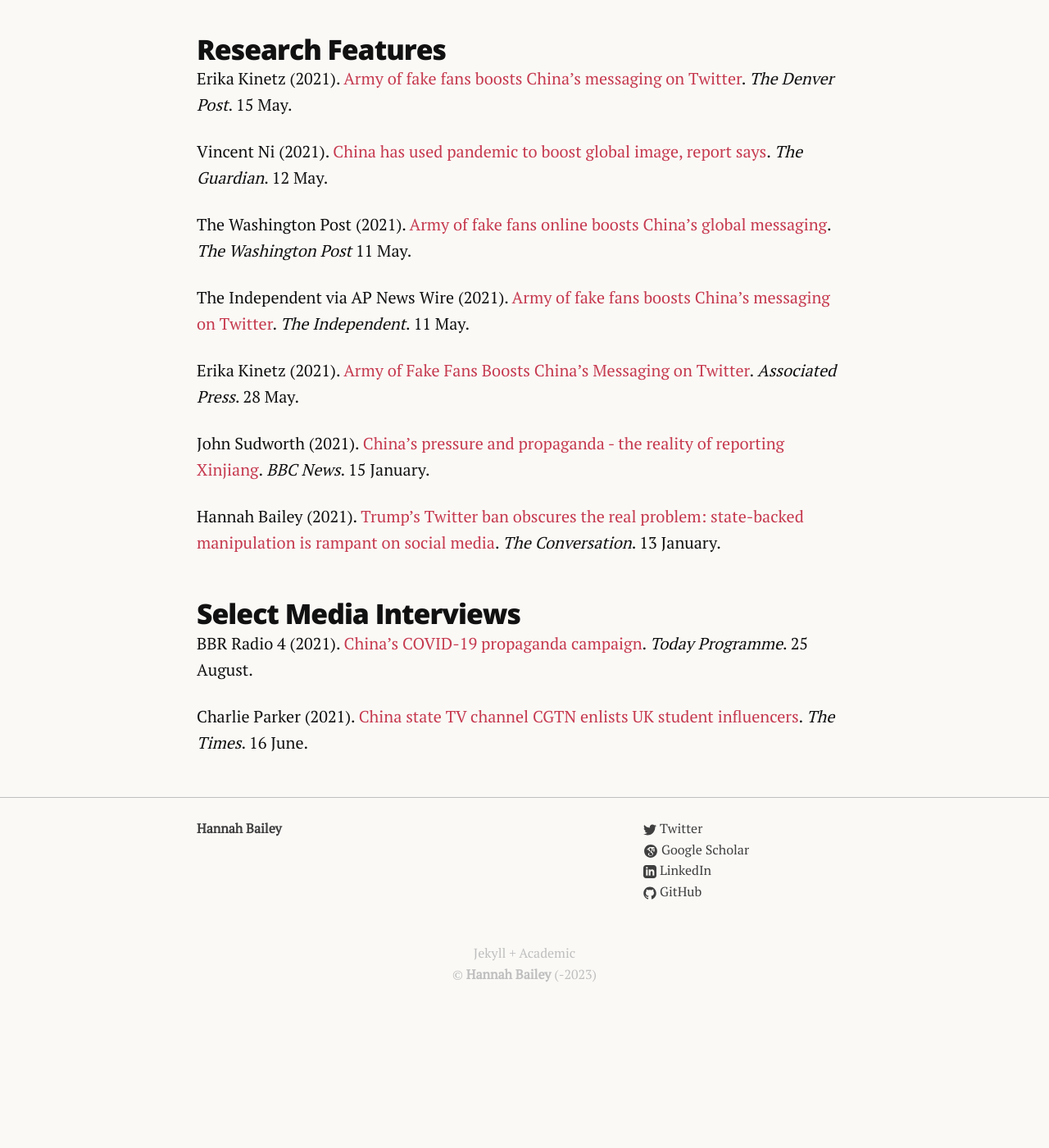
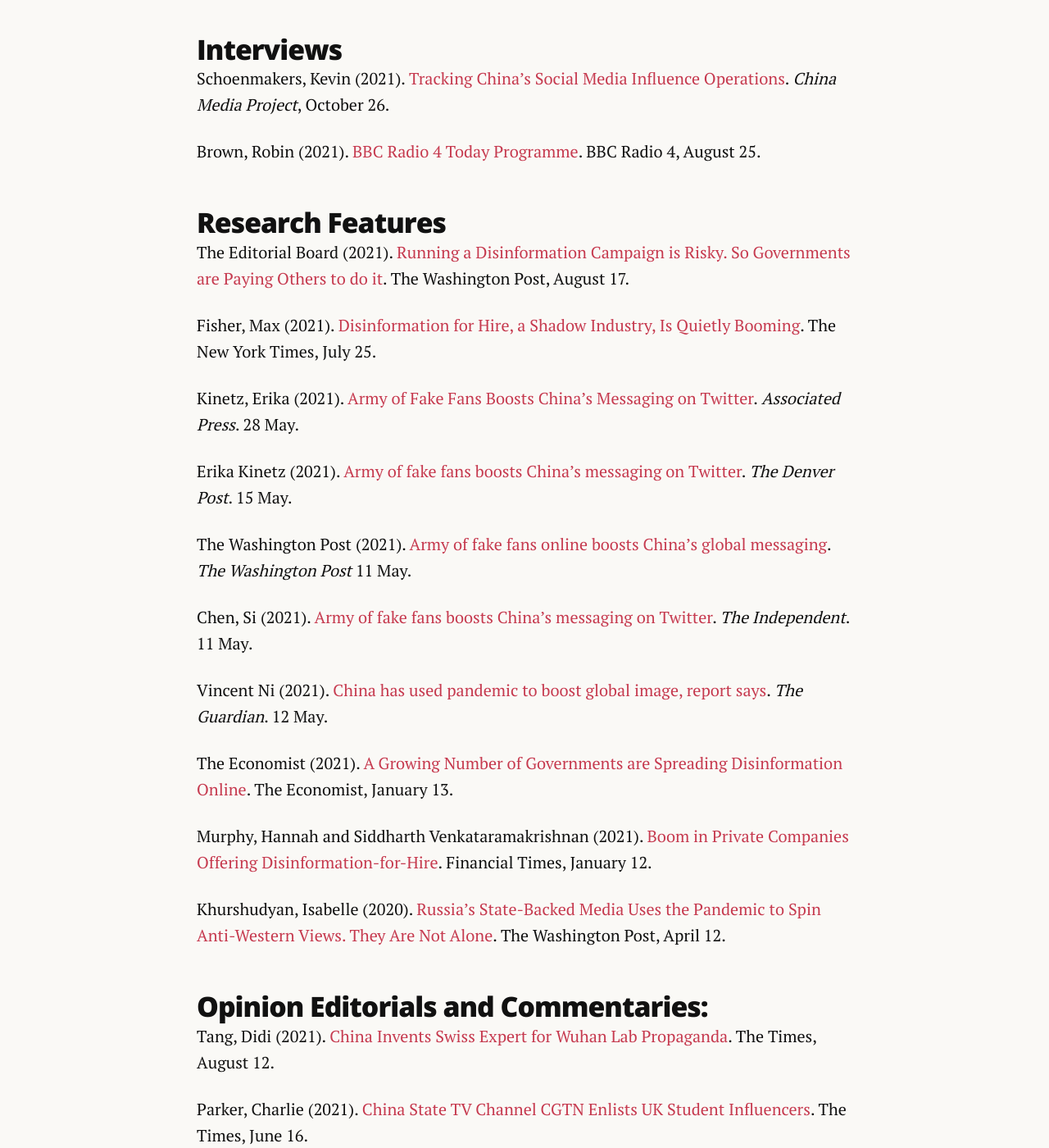
Before and after one commit to hannahlsbailey/hannahlsbailey.github.io, a Jekyll site: the page built from pages/wMedia.md, in a window 1280 px wide and 1400 px high, scrolled down 217 px. Shown: the whole window at 82% size. Built offline with Jekyll 4.4.1, drawn with Linux system fonts in a browser that asks for light colours; before the commit the page ends 1469 px from its top, so only the background shows below that; some of the changed text lies outside the part shown.

Commit message:
update media

```diff
--- a/pages/wMedia.md
+++ b/pages/wMedia.md
@@ -5,25 +5,40 @@ description: Hannah Bailey's publications
 ---
 <br/>
 
+## Interviews
+
+Schoenmakers, Kevin (2021). [Tracking China’s Social Media Influence Operations](https://chinamediaproject.org/2021/10/26/tracking-chinas-social-media-influence-operations/). *China Media Project*, October 26.
+
+Brown, Robin (2021). [BBC Radio 4 Today Programme](https://demtech.oii.ox.ac.uk/hannah-bailey-interview-on-the-today-programme/). BBC Radio 4, August 25.
+
 ## Research Features
+
+The Editorial Board (2021). [Running a Disinformation Campaign is Risky. So Governments are Paying Others to do it](https://www.washingtonpost.com/opinions/2021/08/17/running-disinformation-campaign-is-risky-so-governments-are-paying-others-do-it/). The Washington Post, August 17.
+
+Fisher, Max (2021). [Disinformation for Hire, a Shadow Industry, Is Quietly Booming](https://www.nytimes.com/2021/07/25/world/europe/disinformation-social-media.html?smid=tw-share). The New York Times, July 25.
+
+Kinetz, Erika (2021). [Army of Fake Fans Boosts China’s Messaging on Twitter](https://apnews.com/article/asia-pacific-china-europe-middle-east-government-and-politics-62b13895aa6665ae4d887dcc8d196dfc?utm_campaign=SocialFlow&ut). *Associated Press*. 28 May.
 
 Erika Kinetz (2021). [Army of fake fans boosts China’s messaging on Twitter](https://www.denverpost.com/2021/05/15/fake-twitter-accounts-china/). *The Denver Post*. 15 May.
 
+The Washington Post (2021). [Army of fake fans online boosts China’s global messaging](https://www.washingtonpost.com/politics/army-of-fake-fans-online-boosts-chinas-global-messaging/2021/05/11/e92a9c06-b20e-11eb-bc96-fdf55de43bef_story.html). *The Washington Post* 11 May.
+
+Chen, Si (2021). [Army of fake fans boosts China’s messaging on Twitter](https://www.independent.co.uk/news/world/europe/army-of-fake-fans-boosts-chinas-messaging-on-twitter-twitter-china-facebook-communist-party-liu-xiaoming-b1845288.html). *The Independent*. 11 May.
+
 Vincent Ni (2021). [China has used pandemic to boost global image, report says](https://www.theguardian.com/world/2021/may/12/china-has-used-pandemic-to-boost-global-image-report-says). *The Guardian*. 12 May.
 
-The Washington Post (2021). [Army of fake fans online boosts China’s global messaging](https://www.washingtonpost.com/politics/army-of-fake-fans-online-boosts-chinas-global-messaging/2021/05/11/e92a9c06-b20e-11eb-bc96-fdf55de43bef_story.html). *The Washington Post* 11 May.
+The Economist (2021). [A Growing Number of Governments are Spreading Disinformation Online](https://www.economist.com/graphic-detail/2021/01/13/a-growing-number-of-governments-are-spreading-disinformation-online). The Economist, January 13.
 
-The Independent via AP News Wire (2021). [Army of fake fans boosts China’s messaging on Twitter](https://www.independent.co.uk/news/world/europe/army-of-fake-fans-boosts-chinas-messaging-on-twitter-twitter-china-facebook-communist-party-liu-xiaoming-b1845288.html). *The Independent*. 11 May.
+Murphy, Hannah and Siddharth Venkataramakrishnan (2021). [Boom in Private Companies Offering Disinformation-for-Hire](https://www.ft.com/content/cb6b3342-a320-486e-b54c-a49ad32f2166). Financial Times, January 12.
 
-Erika Kinetz (2021). [Army of Fake Fans Boosts China’s Messaging on Twitter](https://apnews.com/article/asia-pacific-china-europe-middle-east-government-and-politics-62b13895aa6665ae4d887dcc8d196dfc?utm_campaign=SocialFlow&ut). *Associated Press*. 28 May.
+Khurshudyan, Isabelle (2020). [Russia’s State-Backed Media Uses the Pandemic to Spin Anti-Western Views. They Are Not Alone](https://www.washingtonpost.com/world/coronavirus-russia-china-turkey-media/2020/04/11/fe34e7b2-7a53-11ea-a311-adb1344719a9_story.html). The Washington Post, April 12.
 
-John Sudworth (2021). [China’s pressure and propaganda - the reality of reporting Xinjiang](https://www.bbc.co.uk/news/world-asia-china-55666153). *BBC News*. 15 January.
+## Opinion Editorials and Commentaries:
 
-Hannah Bailey (2021). [Trump’s Twitter ban obscures the real problem: state-backed manipulation is rampant on social media](https://theconversation.com/trumps-twitter-ban-obscures-the-real-problem-state-backed-manipulation-is-rampant-on-social-media-153136). *The Conversation*. 13 January.
+Tang, Didi (2021). [China Invents Swiss Expert for Wuhan Lab Propaganda](https://www.thetimes.co.uk/article/china-accused-of-coronavirus-lab-leak-fake-news-over-non-existent-swiss-biologist-g6rxv2gm2). The Times, August 12.
 
+Parker, Charlie (2021). [China State TV Channel CGTN Enlists UK Student Influencers](https://www.thetimes.co.uk/article/china-state-tv-channel-cgtn-enlists-uk-student-influencers-dw9v5sbnc). The Times, June 16.
 
-## Select Media Interviews
+Sudworth, John (2021). [China’s Pressure and Propaganda – the Reality of Reporting Xinjiang](https://www.bbc.co.uk/news/world-asia-china-55666153). BBC News, January 15.
 
-BBR Radio 4 (2021). [China's COVID-19 propaganda campaign](https://www.bbc.co.uk/sounds/play/m000z0c0). *Today Programme*. 25 August.
-
-Charlie Parker (2021). [China state TV channel CGTN enlists UK student influencers](https://www.thetimes.co.uk/article/china-state-tv-channel-cgtn-enlists-uk-student-influencers-dw9v5sbnc). *The Times*. 16 June.
+Bailey, Hannah (2020). [Trump’s Twitter ban obscures the real problem: state-backed manipulation is rampant on social media](https://theconversation.com/trumps-twitter-ban-obscures-the-real-problem-state-backed-manipulation-is-rampant-on-social-media-153136). *The Conversation*. 13 January.
```
Also changed, not shown: pages/publications.md (+0 -2 lines).
